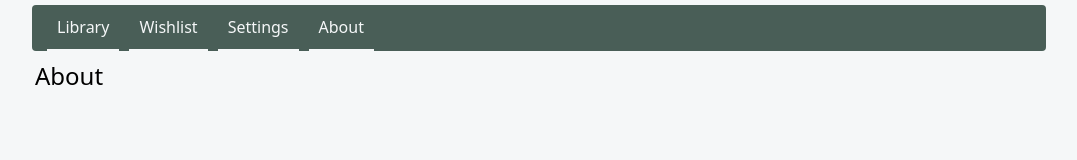
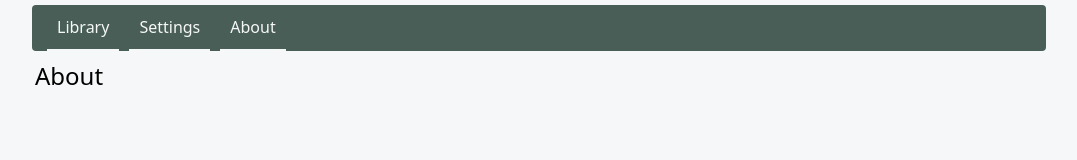
Before and after one commit to ncall404/ReactGameLibrary, a React (Vite) app in the folder frontend/: page /about in a window 1280 px wide. Shown: the top 160 px of the page, without its empty margins (101-1178 px from the left). Built offline with nearby package versions, Linux system fonts and the light colour scheme.

Commit message:
Hide wishlist tab
- Commented out the wishlist tab as that page and related features are on hold for now.

```diff
--- a/frontend/src/components/navbar/main-nav.tsx
+++ b/frontend/src/components/navbar/main-nav.tsx
@@ -8,7 +8,7 @@ export default function MainNav() {
 	return (
 		<nav className='flex max-sm:justify-center rounded-sm m-[5px] sm:px-[10px] bg-(--color-primary) text-(--color-light)'>
 			<NavLink to="/" >Library</NavLink>
-			<NavLink to="/wishlist">Wishlist</NavLink>
+			{/* <NavLink to="/wishlist">Wishlist</NavLink> */}
 			<NavLink to="/settings">Settings</NavLink>
 			<NavLink to="/about">About</NavLink>
 		</nav>
```
